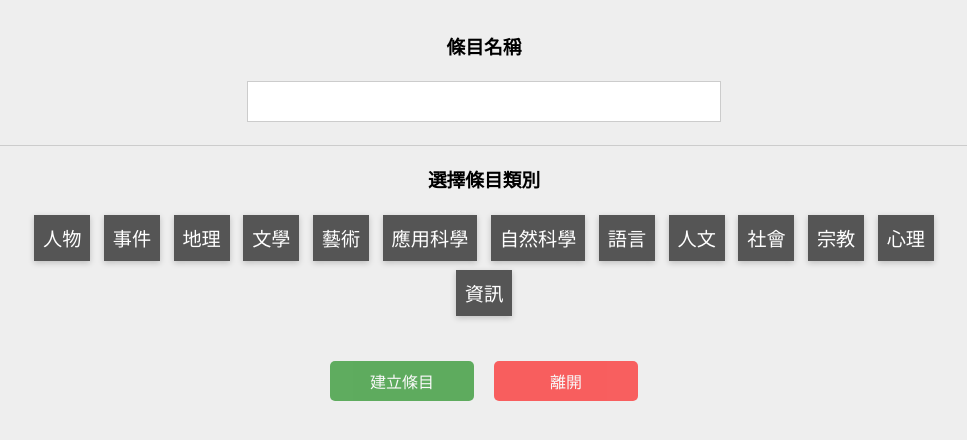
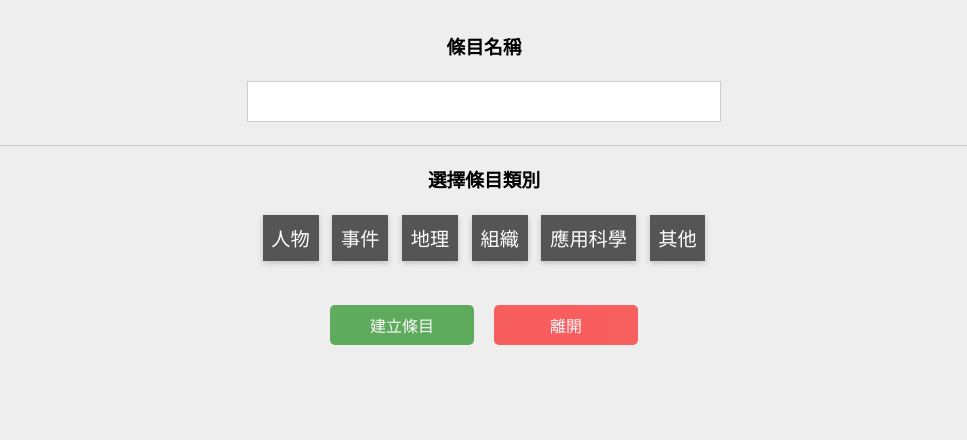
Before and after one commit to mikeliu32/nupedia, a PHP site: page /tool/addEntry.php in a window 1280 px wide. Shown: the part 44-484 px from the top of the page, without its empty margins (156-1123 px from the left). Run offline with PHP 8.4, Linux system fonts and the light colour scheme; the visitor is signed in with stand-in values (Sample User, id 1).

Commit message:
fix add entry page

```diff
--- a/tool/addEntry.php
+++ b/tool/addEntry.php
@@ -39,16 +39,9 @@ require_once('header.php');
 			<li type="0">人物</li>
 			<li type="1">事件</li>
 			<li type="2">地理</li>
-			<li type="3">文學</li>
-			<li type="4">藝術</li>
-			<li type="5">應用科學</li>
-			<li type="6">自然科學</li>
-			<li type="7">語言</li>
-			<li type="8">人文</li>
-			<li type="9">社會</li>
-			<li type="10">宗教</li>
-			<li type="11">心理</li>
-			<li type="12">資訊</li>
+			<li type="3">組織</li>
+			<li type="4">應用科學</li>
+			<li type="5">其他</li>
 		</ul>
 
 		<ul id="type-0" class="typelist subtypelist">
@@ -75,10 +68,24 @@ require_once('header.php');
 			<li subtype="2">地形</li>
 			<li subtype="3">地標</li>
 		</ul>
+		<ul id="type-3" class="typelist subtypelist">
+			<li subtype="0">宗教團體</li>
+			<li subtype="1">企業/公司</li>
+			<li subtype="2">政黨</li>
+			<li subtype="3">一般組織/團體</li>
+		</ul>
+		<ul id="type-4" class="typelist subtypelist">
+			<li subtype="0">公式/定理</li>
+			<li subtype="1">方法</li>
+			<li subtype="2">現象</li>
+		</ul>
+		<ul id="type-5" class="typelist subtypelist">
+			<li subtype="0">一般條目(不套用範本)</li>
+		</ul>
 	</div>
 	<div id="footerBtns">
 	<a href="#" id="saveBtn" class="footerBtn save">建立條目</a>
-	<a href="#" id="exitBtn" class="footerBtn cancel">離開</a>
+	<a href="user.php" id="exitBtn" class="footerBtn cancel">離開</a>
 	</div>
 </main>
 <script type="text/javascript">
```
